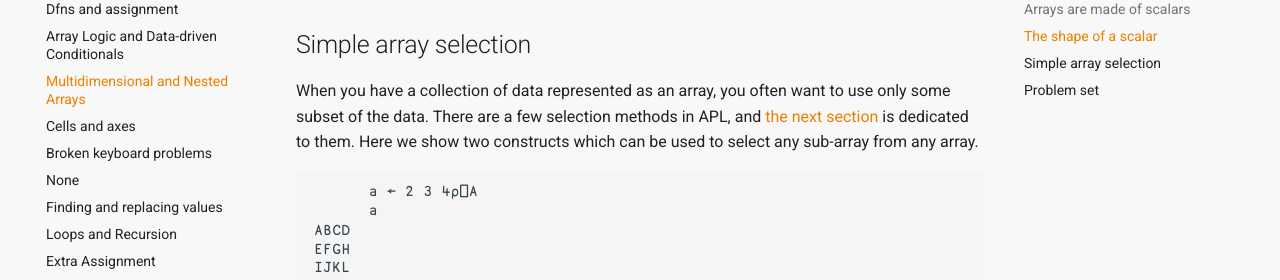
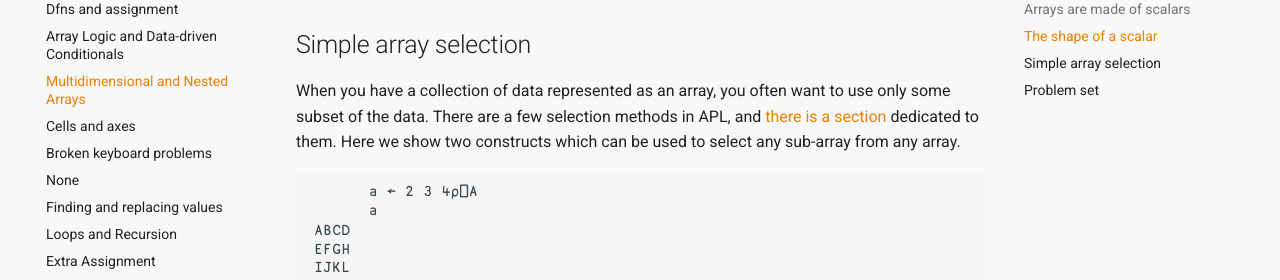
Before and after one commit to Dyalog/APLCourse, an MkDocs documentation site: the page built from docs/multidimensional-and-nested-arrays.md, in a window 1280 px wide and 900 px high, scrolled down 4735 px. Shown: the part 153-433 px from the top of the window. Built offline with MkDocs 1.6.1 and Material for MkDocs 9.7.7, drawn with Linux system fonts in a browser that asks for light colours.

Commit message:
link text

````diff
--- a/docs/multidimensional-and-nested-arrays.md
+++ b/docs/multidimensional-and-nested-arrays.md
@@ -235,7 +235,7 @@ If the result of `⍴'A'` is an array with shape `0` - that means that the shape
 	The shape returns a vector which describes the length of each axis. Whether there are five axes or no axes, the result of `⍴⍵` is always a vector.
 
 ## Simple array selection
-When you have a collection of data represented as an array, you often want to use only some subset of the data. There are a few selection methods in APL, and [the next section](./selecting-from-arrays.md) is dedicated to them. Here we show two constructs which can be used to select any sub-array from any array.
+When you have a collection of data represented as an array, you often want to use only some subset of the data. There are a few selection methods in APL, and [there is a section](./selecting-from-arrays.md) dedicated to them. Here we show two constructs which can be used to select any sub-array from any array.
 
 ```APL
       a ← 2 3 4⍴⎕A
````
